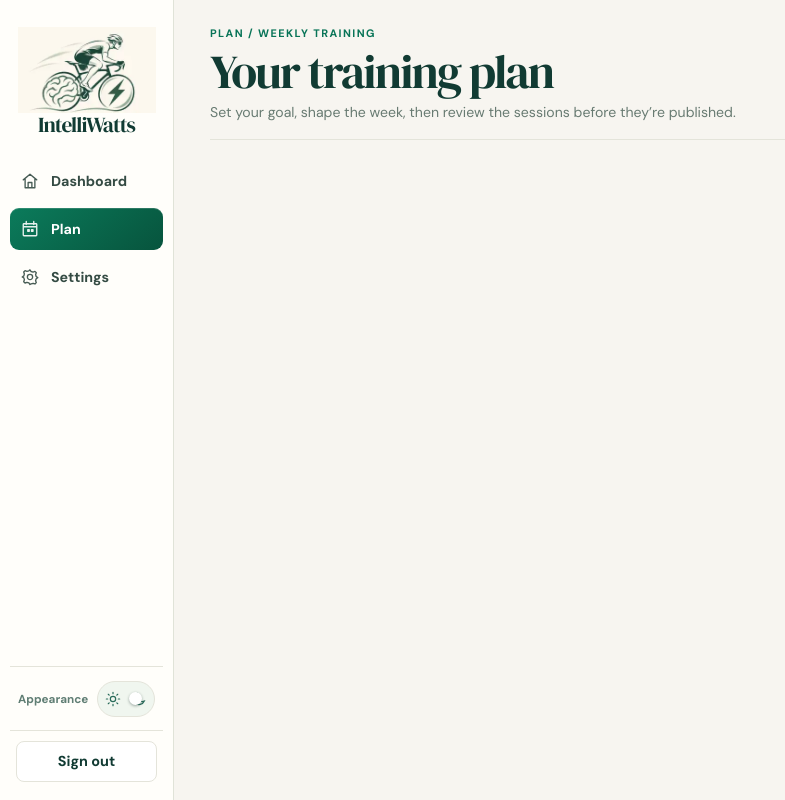
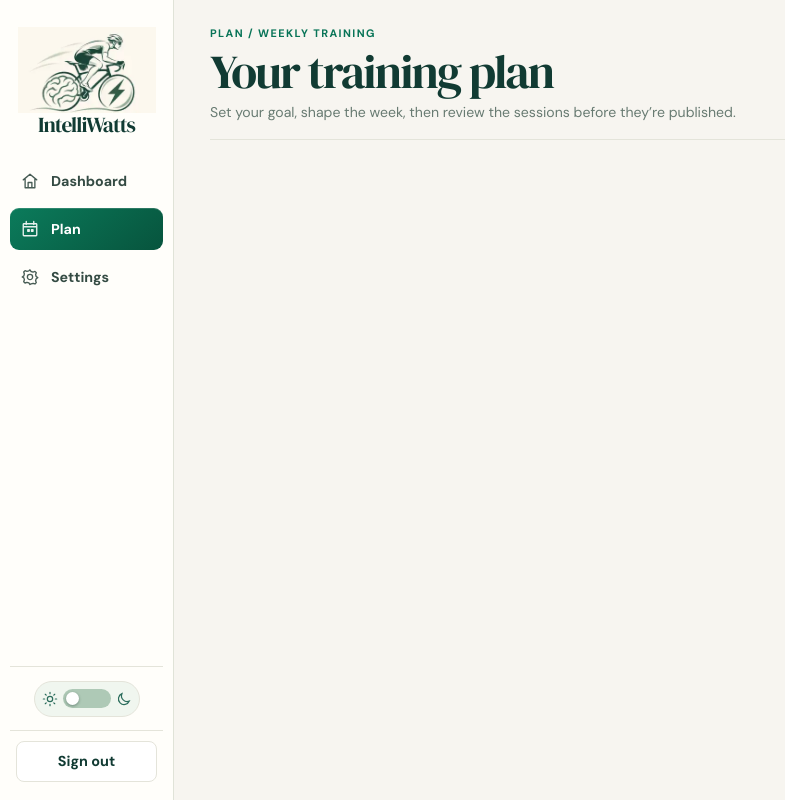
Before and after one commit to matze298/intelliwatts, a Python web app: template app/templates/plan.html in a window 1280 px wide. Shown: the whole page, without its empty margins (0-785 px from the left). Run offline with Jinja, Linux system fonts and the light colour scheme; the template is opened without the code that fills it, so the values that code supplies are empty; style sheets or scripts are compiled from the project's sources.

Commit message:
fix(theme): center sidebar switch and align slider thumb

```diff
--- a/app/static/intelliwatts-dark.css
+++ b/app/static/intelliwatts-dark.css
@@ -226,13 +226,14 @@ html[data-theme="dark"] .auth-shell .app-brand-name { color: #edfff6; }
 .theme-control {
   display: flex;
   align-items: center;
-  justify-content: space-between;
+  justify-content: center;
   gap: 9px;
   margin-top: auto;
   padding: 14px 8px 13px;
   border-top: 1px solid var(--iw-stroke);
 }
 .theme-control-label {
+  display: none;
   font-size: .73rem;
   color: #607e74;
   font-weight: 700;
@@ -259,6 +260,7 @@ html[data-theme="dark"] .auth-shell .app-brand-name { color: #edfff6; }
   height: 19px;
   border-radius: 999px;
   background: #aec9b6;
+  --thumb-travel: 27px;
 }
 .theme-toggle-thumb {
   position: absolute; left: 3px; top: 3px;
@@ -278,7 +280,7 @@ html[data-theme="dark"] .theme-toggle:hover { background: #245347; }
 html[data-theme="dark"] .theme-toggle-track { background: #55d7ab; }
 html[data-theme="dark"] .theme-toggle-thumb {
   background: #052923;
-  transform: translateX(calc(100% + 2px));
+  transform: translateX(var(--thumb-travel));
 }
 .app-nav .theme-control + .nav-logout { margin-top: 0 !important; }
 @media (max-width: 890px) {
@@ -286,7 +288,7 @@ html[data-theme="dark"] .theme-toggle-thumb {
   .theme-control-label { display: none; }
   .theme-toggle { width: 78px; min-height: 32px; gap: 3px; padding: 5px; }
   .theme-toggle > svg { width: 13px; height: 13px; }
-  .theme-toggle-track { height: 15px; }
+  .theme-toggle-track { height: 15px; --thumb-travel: 19px; }
   .theme-toggle-thumb { width: 9px; height: 9px; top: 3px; }
 }
 @media (max-width: 640px) {
@@ -296,7 +298,7 @@ html[data-theme="dark"] .theme-toggle-thumb {
   .app-nav .nav-logout { grid-column: 3; grid-row: 1; }
   .theme-toggle { width: 67px; }
   .theme-toggle > svg { width: 12px; height: 12px; }
-  .theme-toggle-track { height: 13px; }
+  .theme-toggle-track { height: 13px; --thumb-travel: 12px; }
   .theme-toggle-thumb { width: 7px; height: 7px; }
 }
 @media (prefers-reduced-motion: reduce) { .theme-toggle-thumb { transition: none; } }
```
